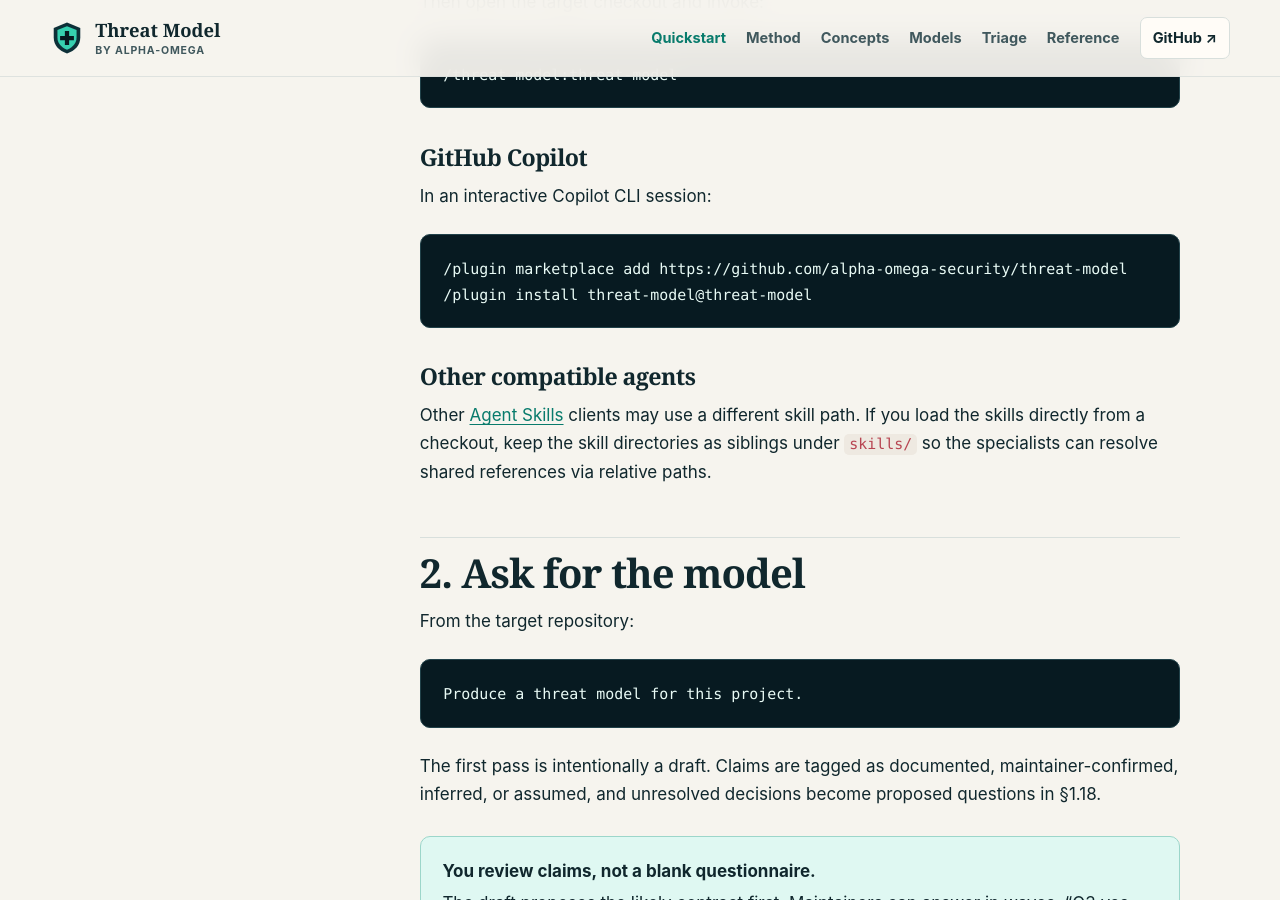
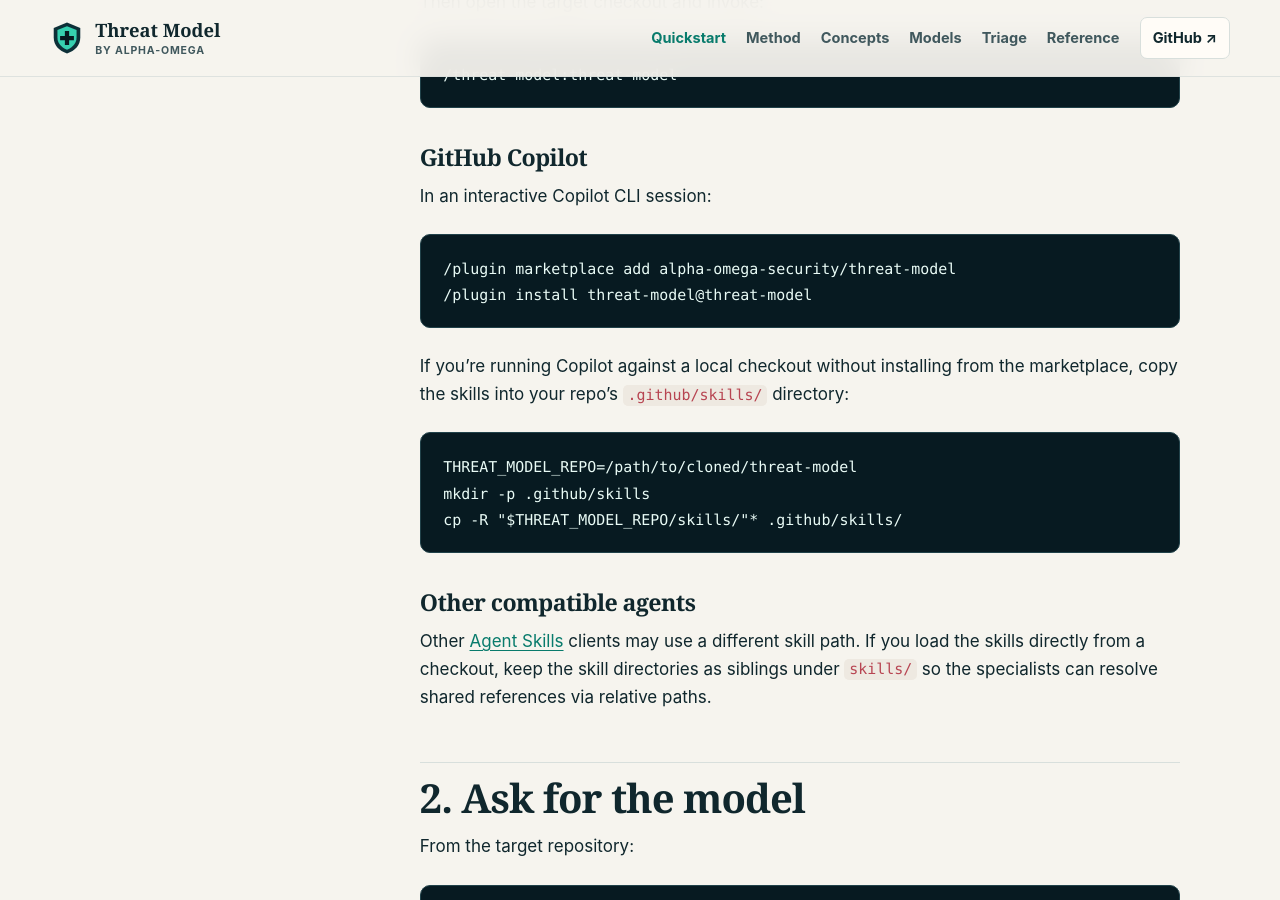
Before and after one commit to alpha-omega-security/threat-model, a Jekyll site: the page built from web/quickstart.md, in a window 1280 px wide and 900 px high, scrolled down 954 px. Built offline with Jekyll 4.4.1, drawn with Linux system fonts in a browser that asks for light colours.

Commit message:
Document Copilot skills fallback
Co-authored-by: scovetta <732166+scovetta@users.noreply.github.com>

````diff
--- a/web/quickstart.md
+++ b/web/quickstart.md
@@ -39,8 +39,16 @@ Then open the target checkout and invoke:
 In an interactive Copilot CLI session:
 
 ```text
-/plugin marketplace add https://github.com/alpha-omega-security/threat-model
+/plugin marketplace add alpha-omega-security/threat-model
 /plugin install threat-model@threat-model
+```
+
+If you're running Copilot against a local checkout without installing from the marketplace, copy the skills into your repo's `.github/skills/` directory:
+
+```bash
+THREAT_MODEL_REPO=/path/to/cloned/threat-model
+mkdir -p .github/skills
+cp -R "$THREAT_MODEL_REPO/skills/"* .github/skills/
 ```
 
 ### Other compatible agents
````
